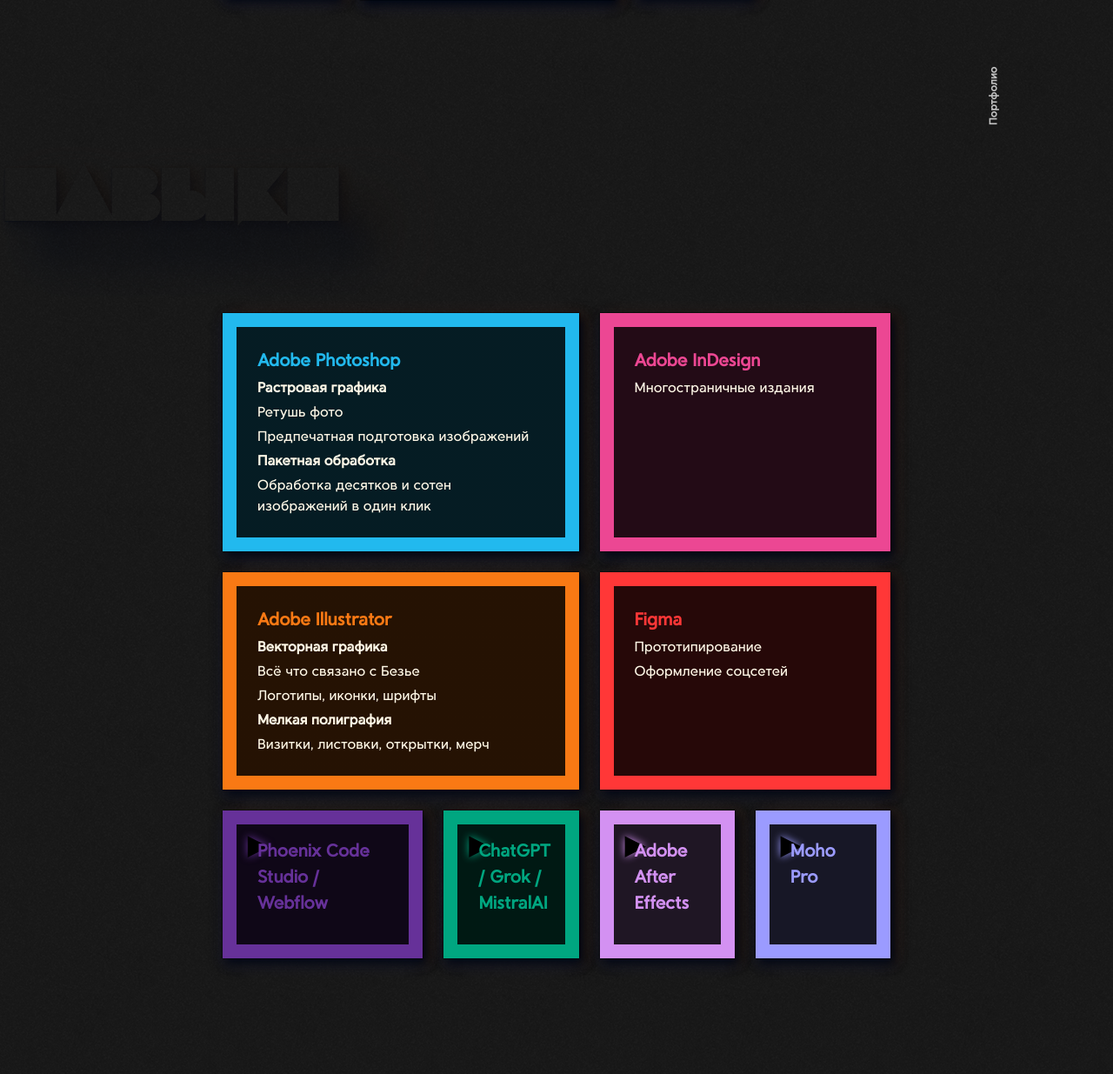
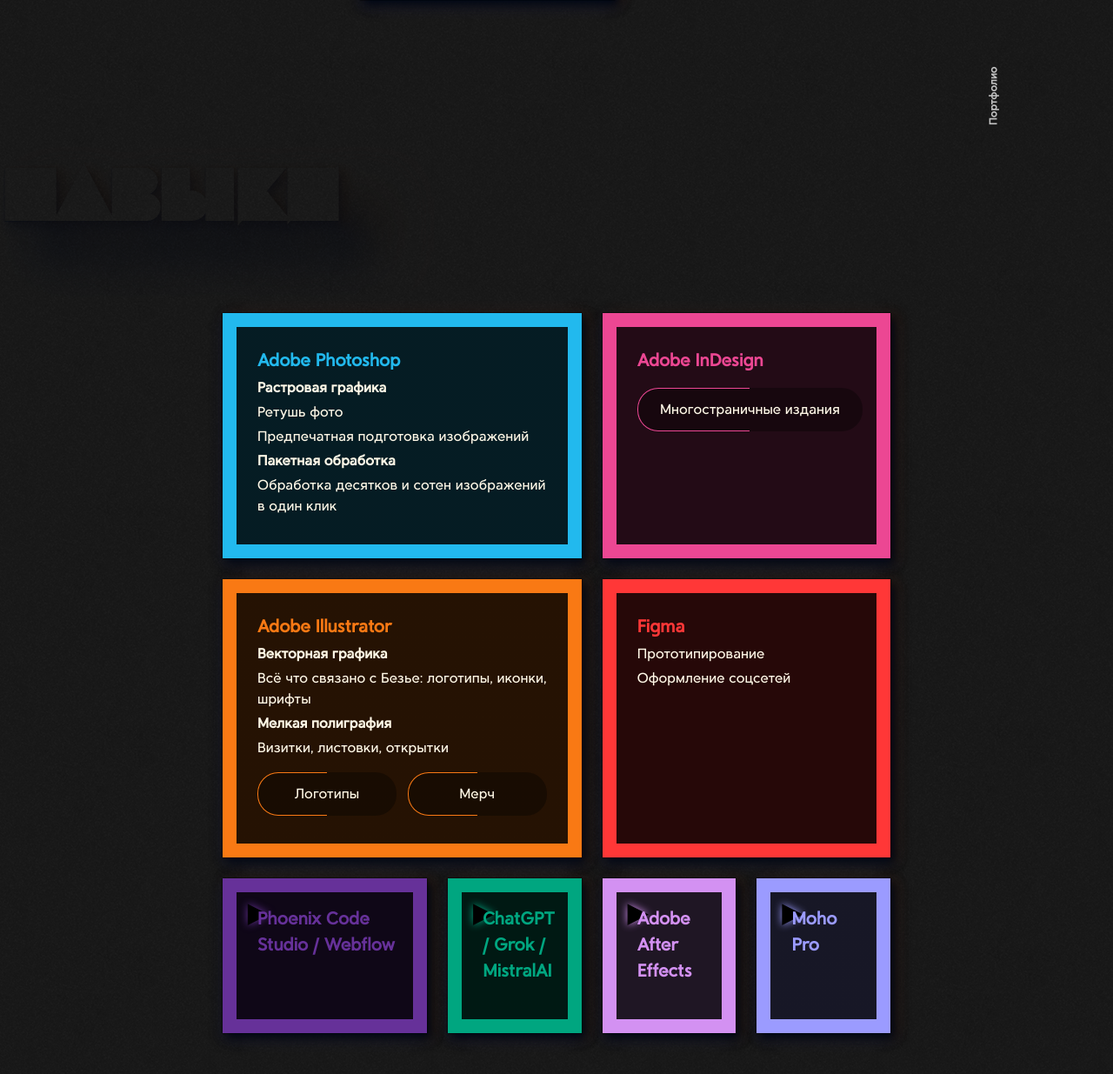
Before and after one commit to katisobol/sobolstudio, a Jekyll site: the page built from portfolio/index.html, in a window 1280 px wide, cut to the strip 622-2050 px from the top of the page. Shown: the top 1235 px of the strip at 87% size. Built offline with Jekyll 4.4.1, drawn with Linux system fonts in a browser that asks for light colours; comment, search, counter and statistics services are not loaded.

Commit message:
cv page #skills related links added, portfolio layout card hover sizing improved, card shadow fixed

```diff
--- a/_includes/portfolio.html
+++ b/_includes/portfolio.html
@@ -36,17 +36,17 @@
 </a>
 {% endfor %}
 
-<a class="portfolio-card blank behance" style="background:url(https://mir-s3-cdn-cf.behance.net/projects/max_808_webp/add5e8169548731.Y3JvcCw4MDgsNjMyLDAsMA.png); background-position: center"
+<a class="portfolio-card behance" style="background:url(https://mir-s3-cdn-cf.behance.net/projects/max_808_webp/add5e8169548731.Y3JvcCw4MDgsNjMyLDAsMA.png); background-position: center"
 href="https://www.behance.net/gallery/169548731/Logofolio-2023" target="_blank">
   <p class="description">Logofolio</p>
 </a>
 
-<a class="portfolio-card blank behance"  style="background:url(https://mir-s3-cdn-cf.behance.net/projects/max_808_webp/6e3e9a164116753.Y3JvcCw4MDgsNjMyLDAsMA.png); background-position: center"
+<a class="portfolio-card behance"  style="background:url(https://mir-s3-cdn-cf.behance.net/projects/max_808_webp/6e3e9a164116753.Y3JvcCw4MDgsNjMyLDAsMA.png); background-position: center"
 href="https://www.behance.net/gallery/164116753/Key-visual-banners" target="_blank">
   <p class="description">Key visual</p>
 </a>
 
-<a class="portfolio-card blank behance"  style="background:url(https://mir-s3-cdn-cf.behance.net/projects/max_808_webp/45b12c165280831.Y3JvcCw4MDgsNjMyLDAsMA.png); background-position-x: left"
+<a class="portfolio-card behance"  style="background:url(https://mir-s3-cdn-cf.behance.net/projects/max_808_webp/45b12c165280831.Y3JvcCw4MDgsNjMyLDAsMA.png); background-position-x: left"
 href="https://www.behance.net/gallery/165280831/magazin-rjukzakov-BackPack" target="_blank">
   <p class="description">E-commerce</p>
 </a>
--- a/assets/css/page/cv.css
+++ b/assets/css/page/cv.css
@@ -37,7 +37,7 @@
 .cv #skills ul li {
     list-style: none;
     border: solid 1rem var(--cardborder);
-    padding: 1.5rem;
+    padding: 1.5rem 1rem 2rem 1.5rem;
     background: linear-gradient(
         rgba(0, 0, 0, 0.85),
         rgba(0, 0, 0, 0.85)
@@ -56,6 +56,32 @@
 
 .cv #skills ul li * + :is(p, h4) {
     margin-top: 0.25em;
+}
+
+.cv #skills .btn {
+    margin: 0;
+    margin-top: 1em;
+    margin-right: 0.5em;
+    padding: 0.5em 2em;
+    border-radius: 1.5em;
+    min-width: 10em; max-width: 100%;
+    background-color: rgba(0, 0, 0, 0.35);
+}
+.cv #skills .btn::before {
+    border: 1.5px solid var(--cardborder);
+    border-right: none;
+    border-radius: 1.5em 0 0 1.5em;
+}
+.cv #skills .btn:hover::before{
+    border-radius: 0 1.5em 1.5em 0;
+    background-color: var(--cardborder);
+}
+.cv #skills [target="_blank"]::after {
+    opacity: 0;
+}
+.cv #skills [target="_blank"]:hover::after {
+    opacity: 1;
+    transition: all 250ms ease;
 }
 
 .cv details {
--- a/assets/css/portfolio.css
+++ b/assets/css/portfolio.css
@@ -55,7 +55,7 @@
     text-shadow: var(--textShadow) !important;
 }
 
-.portfolio .portfolio-card.blank::after {
+.portfolio .portfolio-card.blank::before {
     content: url(../../assets/icons/Kc_logo_full_logo_raster_dk.png);
     filter: drop-shadow(0 0 1.5px rgba(0, 0, 0, 0.65));
     color: white;
@@ -65,17 +65,8 @@
     left: 0.75rem;
     bottom: 0.75rem;
 }
-.portfolio-card.blank::before {
-    content: url(../icons/icon_newTab.svg);
-    position: absolute;
-    right: -1px;
-    top: -1px;
-    width: 1rem;
-    height: 1rem;
-    object-fit: contain;
-}
 
-.portfolio .portfolio-card.blank.behance::after {
+.portfolio .portfolio-card.blank.behance::before {
     content: url(../icons/behance-square.svg);
 }
 
@@ -96,8 +87,8 @@
     content: "";
     z-index: 2;
     position: absolute;
-    left: -75px;
-    width: calc(150px + 100%);
+    left: calc(0px - var(--columngap) / 2);
+    width: calc(var(--columngap) + 100%);
     height: 0;
     max-width: unset;
     transition: all 250ms ease;
@@ -109,10 +100,10 @@
 
 .portfolio-card > .case-card-popup {
     position: absolute;
-    left: -75px;
+    left: calc(0px - var(--sectiongap) / 2);
     top: -0.5px;
     color: white;
-    width: calc(150px + 100%);
+    width: calc(var(--sectiongap) + 100%);
     height: 0;
     max-width: unset;
     background-color: var(--Golden);
@@ -125,8 +116,23 @@
     z-index: 3;
 }
 
-.portfolio-card:hover > .case-card-popup,
+@media (max-width: 768px) {
+    .portfolio-card.case::before {
+        left: calc(0px - var(--columngap));
+        width: calc(var(--columngap) * 2 + 100%);
+    }
+
+    .portfolio-card > .case-card-popup {
+        left: calc(0px - var(--columngap));
+        width: calc(var(--columngap) * 2 + 100%);
+    }
+}
+
 .portfolio-card:hover::before {
+    height: calc(100% + var(--sectiongap) - 1px);
+}
+
+.portfolio-card:hover > .case-card-popup {
     height: calc(100% + var(--sectiongap));
 }
 
@@ -142,7 +148,7 @@
     mix-blend-mode: overlay;
 }
 
-.case-card-popup:hover > p {
+.portfolio-card:hover > .case-card-popup > p {
     height: auto;
 }
 
@@ -173,7 +179,7 @@
     grid-column: span 5;
         aspect-ratio: 5 / 2;
 }
-@media (max-width: 961px) {
+@media (max-width: 960px) {
     .portfolio :is(.size2, .size3, .size4) {
         min-height: 150px;
     }
--- a/assets/css/tokens/ui.css
+++ b/assets/css/tokens/ui.css
@@ -119,16 +119,15 @@
 .btn:link,
 .btn:visited,
 .btn:hover {
-    font-family: Santello, Raleway;
     display: inline-flex;
     align-items: center;
     justify-content: center;
     height: 50px;
     margin: 1.5rem 0;
     padding: 0 4em;
+    font-family: Santello, Raleway;
     position: relative;
     transition: 150ms ease;
-    overflow: hidden;
     width: max-content;
     cursor: pointer;
     background: transparent;
@@ -136,6 +135,7 @@
     text-decoration: none;
     z-index: 2;
     color: var(--CosmicLatte);
+    white-space: nowrap;
 }
 
 :is(input[type="button"], input[type="submit"], input[type="reset"], button, .btn, .btn:link, .btn:visited)::before {
@@ -185,6 +185,18 @@
     border-bottom: solid var(--BrightBlue) 2.5px;
 }
 
+/* на все элементы с target blank вешаем специальную иконку */
+
+[target="_blank"]::after {
+    content: url(../../icons/icon_newTab.svg);
+    position: absolute;
+    right: -1px;
+    top: -1px;
+    width: 1rem;
+    height: 1rem;
+    object-fit: contain;
+}
+
 .social img {
     height: 100%;
     z-index: 1;
--- a/index.html
+++ b/index.html
@@ -149,7 +149,7 @@
             <p>Вы можете стать попечителем лаборатории, выбрав любой удобный способ ниже. А можете просто написать мне пару слов. Я буду искренне рада ♥</p>
             <h3 class="p">
                 Следить за&nbsp;моим развитием:
-                <a href="https://t.me/+fwpsPv9mZec4MjQ6" class="social" target="_blank"
+                <a href="https://t.me/+fwpsPv9mZec4MjQ6" aria-label="Telegram-канал" class="social" target="_blank"
                     ><img src="assets/icons/Telegram_black_logo.svg" alt="Tg"
                 /></a>
             </h3>
--- a/portfolio/index.html
+++ b/portfolio/index.html
@@ -47,14 +47,15 @@
       <li class="ai">
         <h3>Adobe Illustrator</h3>
         <h4>Векторная графика</h4>
-        <p>Всё что связано с Безье</p>
-        <p>Логотипы, иконки, шрифты</p>
+        <p>Всё что связано с Безье: логотипы, иконки, шрифты</p>
         <h4>Мелкая полиграфия</h4>
-        <p>Визитки, листовки, открытки, мерч</p>
+        <p>Визитки, листовки, открытки</p>
+        <a class="btn" target="_blank" href="https://www.behance.net/gallery/169548731/Logofolio-2023">Логотипы</a>
+        <a class="btn" href="https://katisobol.github.io/sobolstudio/portfolio/merch/">Мерч</a>
       </li>
       <li class="id">
         <h3>Adobe InDesign</h3>
-        <p>Многостраничные издания</p>
+        <a class="btn" href="https://katisobol.github.io/sobolstudio/portfolio/patent-landscape/">Многостраничные издания</a>
       </li>
       <li class="figma">
         <h3>Figma</h3>
```
